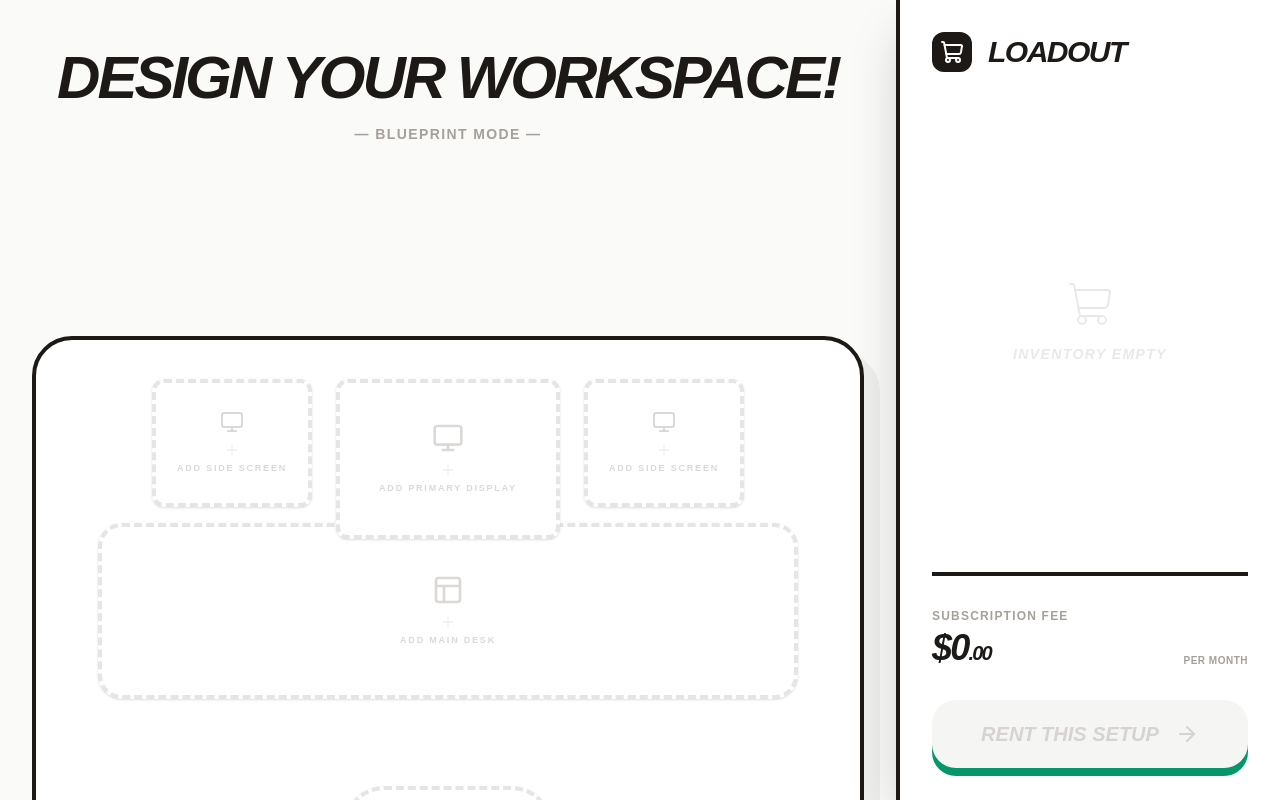
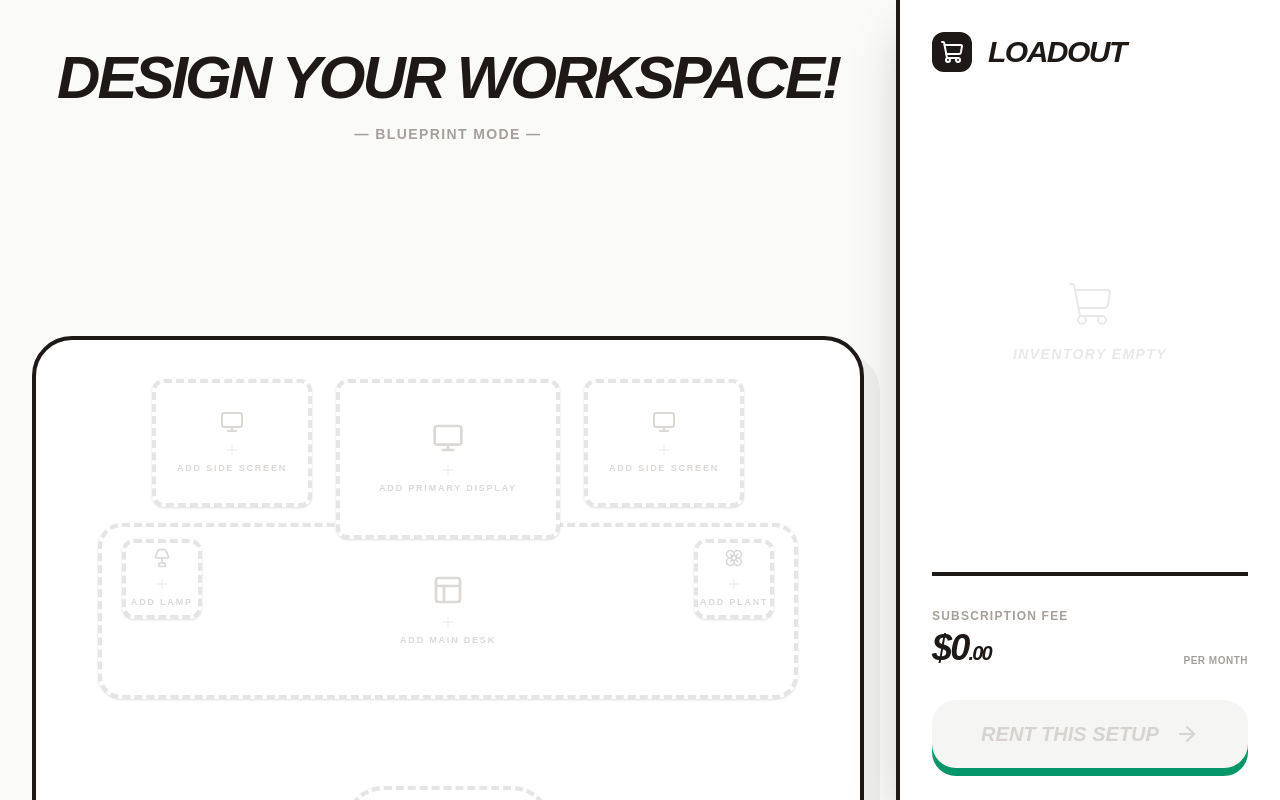
Before and after one commit to adhybaswe/workspace-rent, a Next.js app: page / in a window 1280 px wide. Built offline with nearby package versions, Linux system fonts and the light colour scheme.

Commit message:
feat: add lamp and plant slots to the desk surface

```diff
--- a/src/components/Canvas.tsx
+++ b/src/components/Canvas.tsx
@@ -2,7 +2,7 @@
 
 import React from 'react';
 import { useWorkspace, SlotId } from '@/context/WorkspaceContext';
-import { Plus, Monitor, Layout, Armchair, Coffee, Waves, Bike, Sofa, Box, Trash2 } from 'lucide-react';
+import { Plus, Monitor, Layout, Armchair, Coffee, Waves, Bike, Sofa, Box, Trash2, Lamp, Flower } from 'lucide-react';
 import { motion } from 'framer-motion';
 
 export default function Canvas() {
@@ -34,6 +34,14 @@ export default function Canvas() {
                 <Slot id="monitor-left" category="Monitors" label="Side Screen" icon={<Monitor size={24} />} className="w-40 h-32 border-4 border-dashed rounded-xl" />
                 <Slot id="monitor-center" category="Monitors" label="Primary Display" icon={<Monitor size={32} />} className="w-56 h-40 border-4 border-dashed rounded-xl" />
                 <Slot id="monitor-right" category="Monitors" label="Side Screen" icon={<Monitor size={24} />} className="w-40 h-32 border-4 border-dashed rounded-xl" />
+             </div>
+
+             {/* Desk surface accessories */}
+             <div className="absolute top-4 left-6">
+                <Slot id="lamp" category="Lamps" label="Lamp" icon={<Lamp size={20} />} className="w-20 h-20 border-4 border-dashed rounded-xl" />
+             </div>
+             <div className="absolute top-4 right-6">
+                <Slot id="plant" category="Plants" label="Plant" icon={<Flower size={20} />} className="w-20 h-20 border-4 border-dashed rounded-xl" />
              </div>
           </div>
 
@@ -76,11 +84,12 @@ function Slot({
   icon: React.ReactNode;
   className: string;
 }) {
-  const { slots, openPicker, setSlotProduct } = useWorkspace();
+  const { slots, isSlotOpen, openPicker, setSlotProduct } = useWorkspace();
   const product = slots[id];
+  const isOpen = isSlotOpen === id;
 
   return (
-    <div className="relative group">
+    <div className={`relative group ${isOpen ? 'z-50' : 'z-10'}`}>
       <motion.div
         whileHover={{ scale: 1.02 }}
         onClick={() => openPicker(id, category)}
--- a/src/context/WorkspaceContext.tsx
+++ b/src/context/WorkspaceContext.tsx
@@ -9,6 +9,8 @@ export type SlotId =
   | 'monitor-left'
   | 'monitor-center'
   | 'monitor-right'
+  | 'lamp'
+  | 'plant'
   | 'coffee'
   | 'outdoor'
   | 'relax'
@@ -32,6 +34,8 @@ export function WorkspaceProvider({ children }: { children: React.ReactNode }) {
     'monitor-left': null,
     'monitor-center': null,
     'monitor-right': null,
+    lamp: null,
+    plant: null,
     coffee: null,
     outdoor: null,
     relax: null,
--- a/src/data/catalog.ts
+++ b/src/data/catalog.ts
@@ -29,4 +29,12 @@ export const CATALOG: Product[] = [
 
   // RELAX ZONE
   { id: 'relax-beanbag', name: 'Giant Bean Bag', category: 'Relax Zone', price: 10, image: 'https://images.unsplash.com/photo-1594026112284-02bb6f3352fe?auto=format&fit=crop&q=80&w=300', description: 'Maximum comfort.' },
+
+  // LAMPS (New category or sub-category for Desk)
+  { id: 'lamp-sunset', name: 'Sunset Desk Lamp', category: 'Lamps', price: 8, image: 'https://images.unsplash.com/photo-1534073828943-f801091bb18c?auto=format&fit=crop&q=80&w=300', description: 'Warm ambient light.' },
+  { id: 'lamp-office', name: 'LED Task Light', category: 'Lamps', price: 12, image: 'https://images.unsplash.com/photo-1507473885765-e6ed057f782c?auto=format&fit=crop&q=80&w=300', description: 'Focus-ready lighting.' },
+
+  // PLANTS (New category for Desk)
+  { id: 'plant-monstera', name: 'Mini Monstera', category: 'Plants', price: 5, image: 'https://images.unsplash.com/photo-1614594975525-e45190c55d0b?auto=format&fit=crop&q=80&w=300', description: 'Tropical vibes.' },
+  { id: 'plant-succulent', name: 'Desktop Succulent', category: 'Plants', price: 3, image: 'https://images.unsplash.com/photo-1520302630591-fd1c66ed1163?auto=format&fit=crop&q=80&w=300', description: 'Small desk companion.' },
 ];
```
